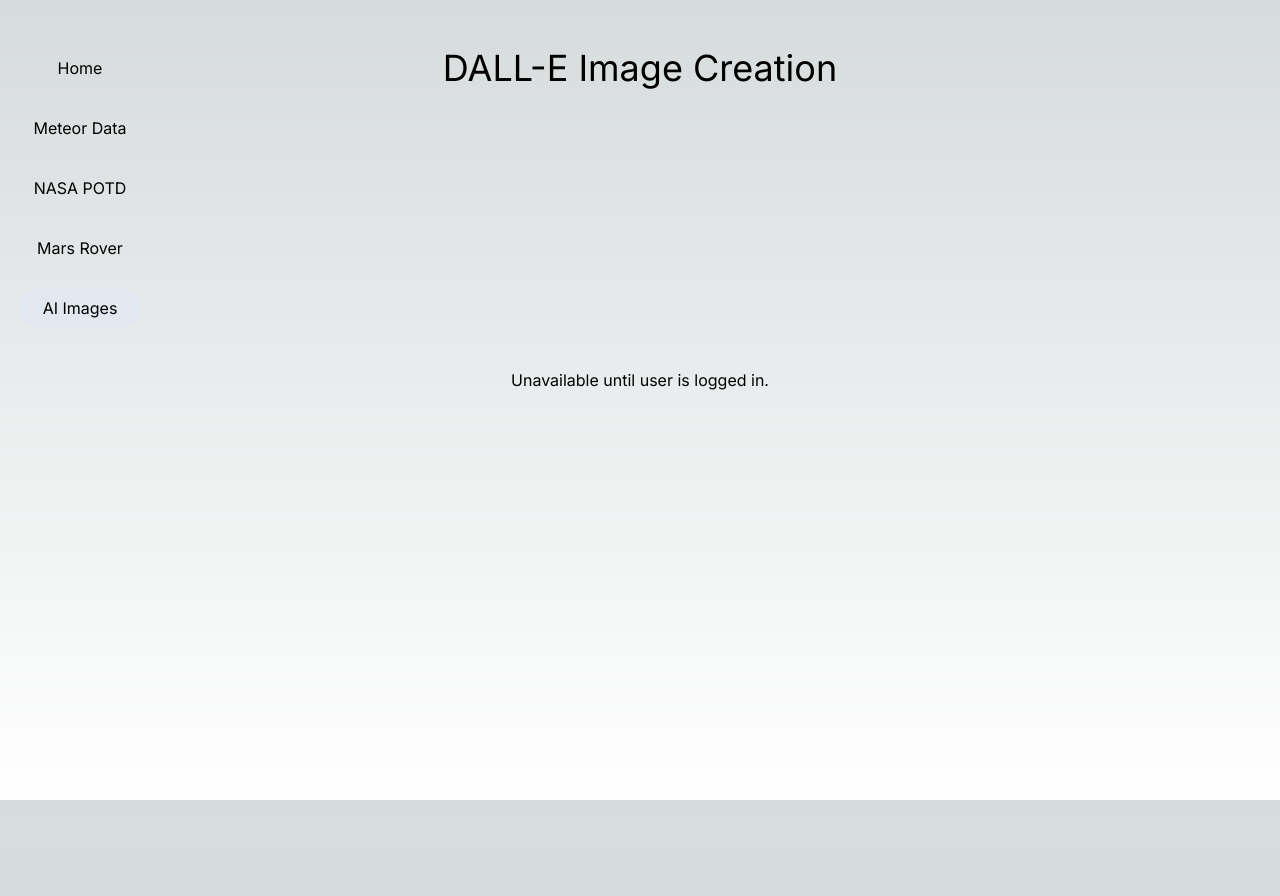
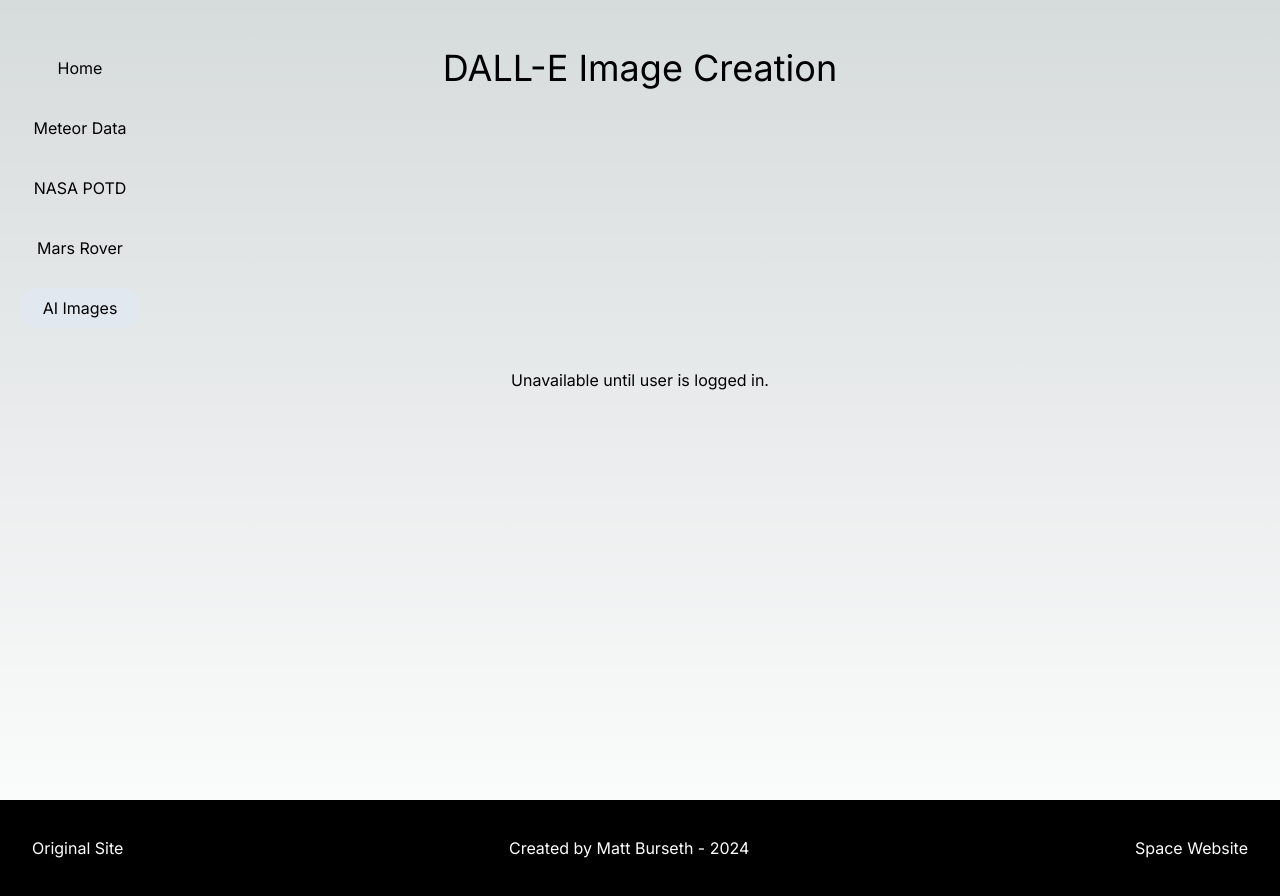
Before and after one commit to MattBurseth1221/next-app-playground, a Next.js app: page /ai-images in a window 1280 px wide. Before the commit the page ends 848 px from the top, so only its background shows below. Built offline with nearby package versions, Linux system fonts and the light colour scheme.

Commit message:
Updated Next
updated next.js and started adding footer element - home page photo is still overlapping the footer

```diff
--- a/app/layout.tsx
+++ b/app/layout.tsx
@@ -1,6 +1,8 @@
 import type { Metadata } from "next";
 import { Inter } from "next/font/google";
-import "./globals.css"
+import "./globals.css";
+
+import Footer from "./ui//Footer";
 
 const inter = Inter({ subsets: ["latin"] });
 
@@ -16,7 +18,11 @@
 }>) {
   return (
     <html lang="en">
-      <body className={inter.className}>{children}</body>
+      <body className={`flex flex-col ${inter.className}`}>
+        {children}
+
+        <Footer />
+      </body>
     </html>
   );
 }
--- /dev/null
+++ b/app/ui/Footer.jsx
@@ -0,0 +1,17 @@
+export default function Footer() {
+    return (
+        <footer className="bg-black w-[100%] bottom-0 h-24 flex justify-between text-white px-8 items-center">
+            <div>
+                <a href="https://mattburseth.com">Original Site</a>
+            </div>
+
+            <div>
+                Created by Matt Burseth - 2024
+            </div>
+
+            <div>
+                Space Website
+            </div>
+        </footer>
+    )
+}
--- a/package.json
+++ b/package.json
@@ -9,7 +9,7 @@
     "lint": "next lint"
   },
   "dependencies": {
-    "next": "14.1.4",
+    "next": "^14.2.2",
     "openai": "^4.33.1",
     "react": "^18",
     "react-dom": "^18"
```
Also changed, not shown: 1 other file (tests, documents, lock files or other folders).
